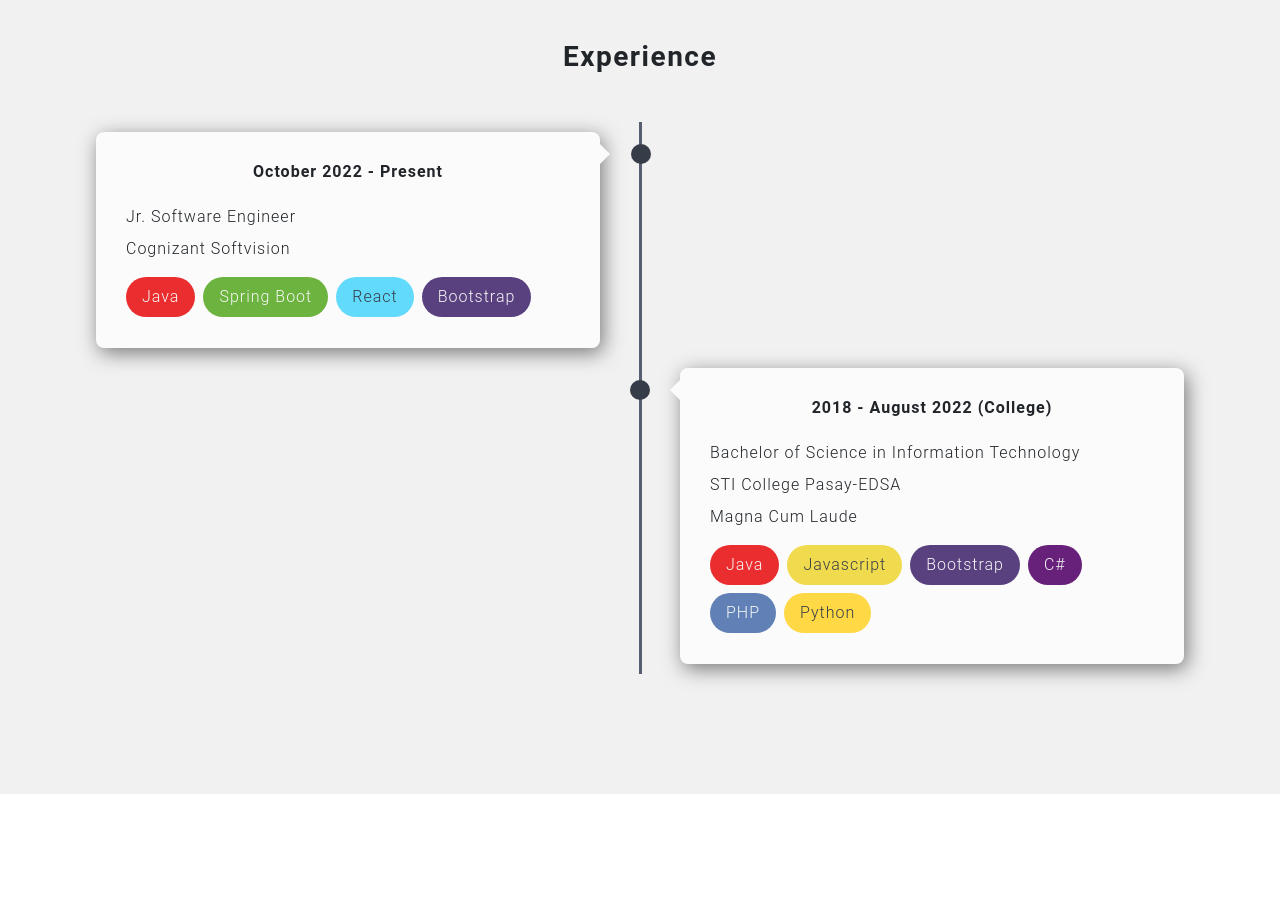
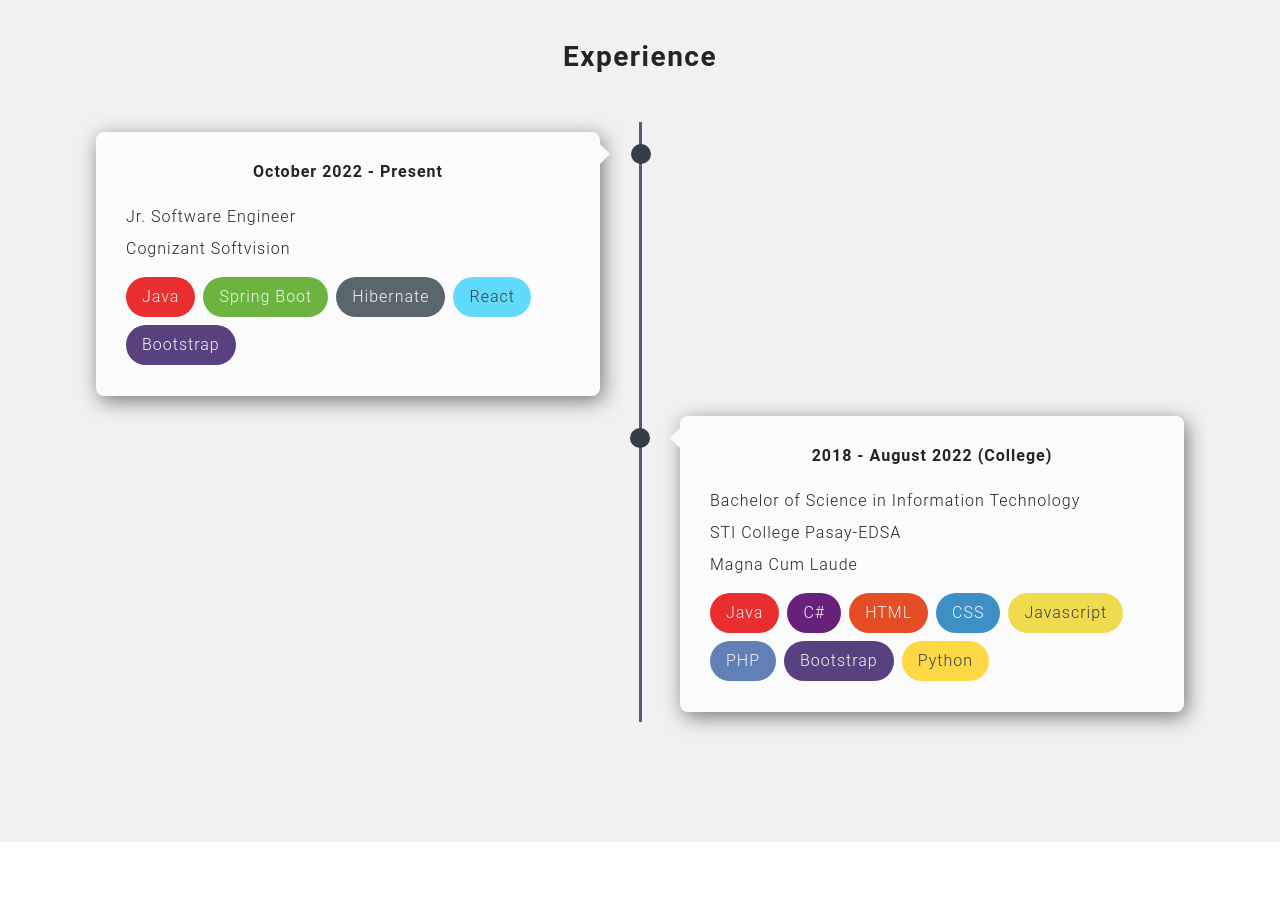
Before and after one commit to ryan-aristosa/ryan-aristosa.github.io, a React (Create React App) app: page / in a window 1280 px wide. Shown: the part 880-1797 px from the top of the page. Built offline with nearby package versions, Linux system fonts and the light colour scheme.

Commit message:
Adjust layout

```diff
--- a/src/components/books_and_authors/BooksAndAuthors.js
+++ b/src/components/books_and_authors/BooksAndAuthors.js
@@ -16,23 +16,24 @@
 			}
 		}
 	});
+	let content;
+
+	if (loading) {
+		content = <div className='network d-flex justify-content-center align-items-center'>
+			<h3 className='fw-600 text-primary'>Loading...</h3>
+		</div>
+	} else if (!loading && error) {
+		content = <div className='loading d-flex justify-content-center align-items-center'>
+			<h3 className='fw-600 text-danger'>{error}</h3>
+		</div>
+	} else if (!loading && !error) {
+		content = <Authors response={response} />
+	}
 
 	return (
 		<div className='books-and-authors'>
 			<ProjectTitle title='Books and Authors' />
-			{loading &&
-				<div className='network d-flex justify-content-center align-items-center'>
-					<h3 className='fw-600 text-primary'>Loading...</h3>
-				</div>
-			}
-			{error &&
-				<div className='loading d-flex justify-content-center align-items-center'>
-					<h3 className='fw-600 text-danger'>{error}</h3>
-				</div>
-			}
-			{!error &&
-				<Authors response={response} />
-			}
+			{content}
 		</div>
 	);
 }
--- a/src/components/landing/Content.js
+++ b/src/components/landing/Content.js
@@ -12,6 +12,7 @@
 		[
 			['Java', 'color-java', 'c-eb'],
 			['Spring Boot', 'color-spring-boot', 'c-eb'],
+			['Hibernate', 'color-hibernate', 'c-eb'],
 			['React', 'color-react', 'c-dcb'],
 			['Bootstrap', 'color-bootstrap', 'c-eb']
 		]
@@ -26,10 +27,12 @@
 		],
 		[
 			['Java', 'color-java', 'c-eb'],
+			['C#', 'color-c-sharp', 'c-eb'],
+			['HTML', 'color-html', 'c-eb'],
+			['CSS', 'color-css', 'c-eb'],
 			['Javascript', 'color-javascript', 'c-dcb'],
+			['PHP', 'color-php', 'c-eb'],
 			['Bootstrap', 'color-bootstrap', 'c-eb'],
-			['C#', 'color-c-sharp', 'c-eb'],
-			['PHP', 'color-php', 'c-eb'],
 			['Python', 'color-python', 'c-dcb']
 		]
 	]
--- a/src/styles/App.scss
+++ b/src/styles/App.scss
@@ -15,28 +15,32 @@
 	font-weight: 600;
 }
 
+.color-bootstrap {
+	background-color: #59407F;
+}
+
+.color-css {
+	background-color: #3D8FC6;
+}
+
+.color-c-sharp {
+	background-color: #68217A;
+}
+
+.color-hibernate {
+	background-color: #59666C;
+}
+
+.color-html {
+	background-color: #E54D26;
+}
+
 .color-java {
 	background-color: #EA2D2E;;
 }
 
-.color-spring-boot {
-	background-color: #6DB33F;
-}
-
-.color-react {
-	background-color: #61DAFB;
-}
-
-.color-bootstrap {
-	background-color: #59407F;
-}
-
 .color-javascript {
 	background-color: #F0DB4F;
-}
-
-.color-c-sharp {
-	background-color: #68217A;
 }
 
 .color-php {
@@ -46,3 +50,11 @@
 .color-python {
 	background-color: #FFD845;
 }
+
+.color-react {
+	background-color: #61DAFB;
+}
+
+.color-spring-boot {
+	background-color: #6DB33F;
+}
```
Lines whose indentation alone changed are shown as unchanged.
